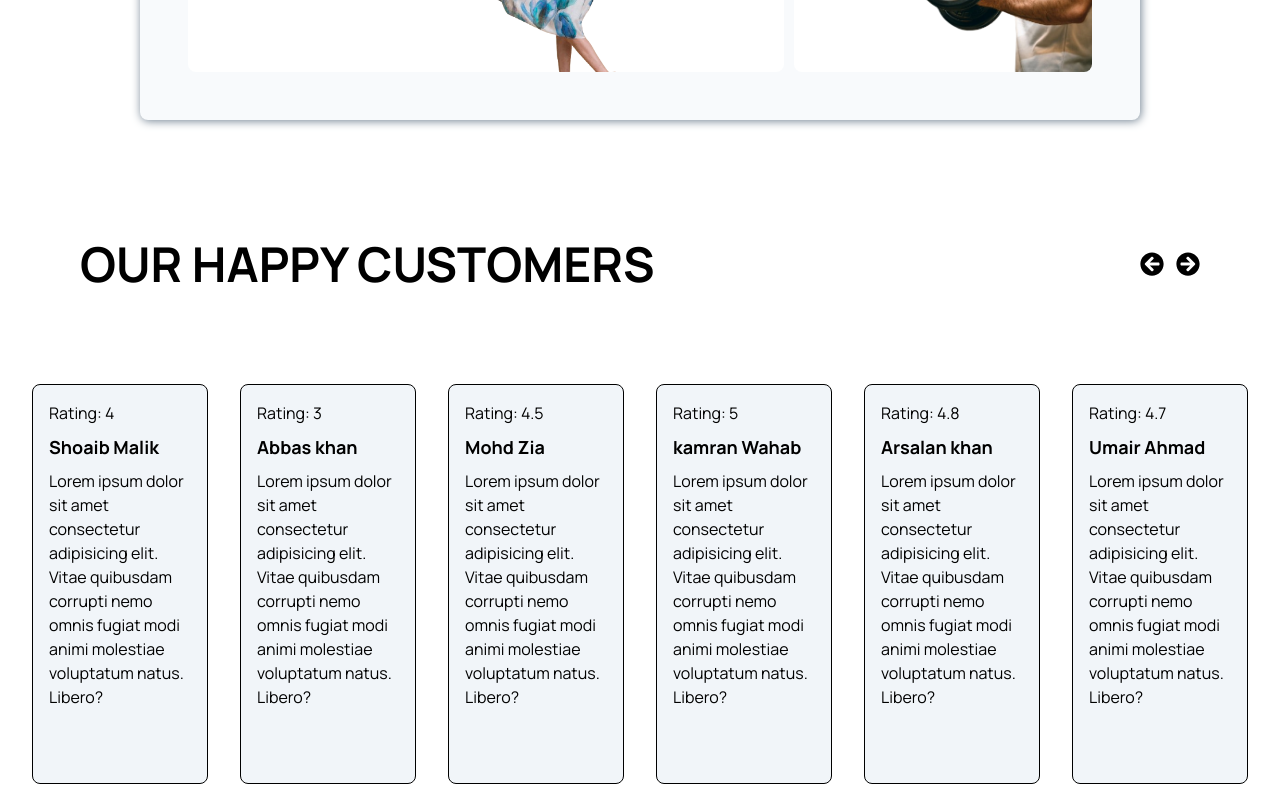
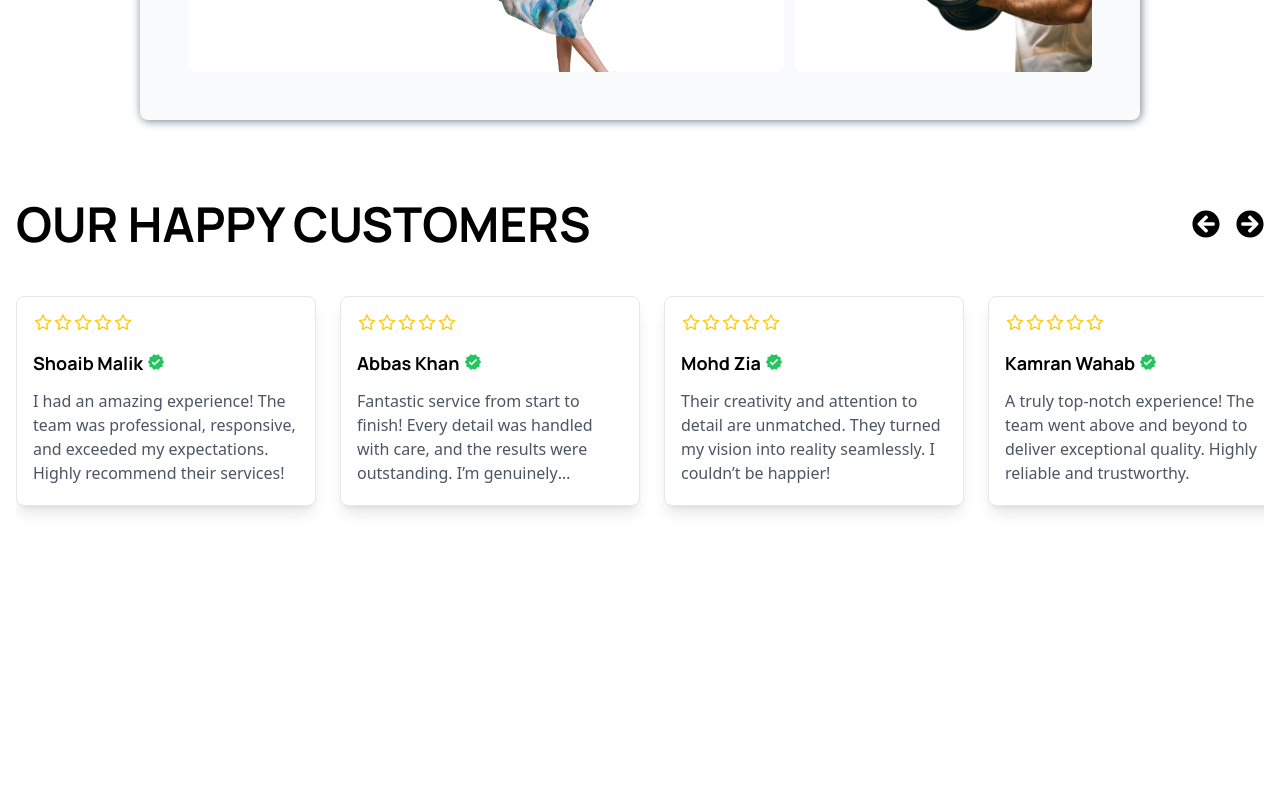
Before and after one commit to Kaleem362/Management, a React (Vite) app: page / in a window 1280 px wide. Shown: the part 2344-3144 px from the top of the page. After the commit the page ends 2914 px from the top, so only its background shows below. Built offline with nearby package versions, Linux system fonts and the light colour scheme; no server answers.

Commit message:
changes made to the the json data and added some icons , also added the testimonial

```diff
--- a/src/Components/BrowsebyDressStyle.jsx
+++ b/src/Components/BrowsebyDressStyle.jsx
@@ -3,7 +3,7 @@ import { Store } from "../store/Context";
 
 const BrowsebyDressStyle = () => {
   const { dressImages } = useContext(Store);
-  console.log("Dress Images:", dressImages);
+  // console.log("Dress Images:", dressImages);
   return (
     <div className="flex items-center justify-center w-full pb-10 bg-white px-auto">
       <div className="choose-category-container w-[1000px] rounded-lg shadow-cardShadow px-12 bg-slate-50 pb-12">
@@ -14,7 +14,7 @@ const BrowsebyDressStyle = () => {
         <div className="bg-slate-50 flex gap-1 mb-2.5">
           {/* First div - 200px */}
           <div className="w-[300px] h-[200px] text-center bg-white flex justify-end gap-4 items-end p-2 flex-col rounded-lg hover:bg-slate-300 cursor-pointer">
-            <h3 className="flex items-center mx-auto pt-[12px] text-2xl font-bold font-Manrope">
+            <h3 className="flex items-center mx-auto pt-[12px] text-3xl font-bold font-Manrope">
               Casual
             </h3>
             <img
@@ -26,7 +26,7 @@ const BrowsebyDressStyle = () => {
 
           {/* Second div - 400px */}
           <div className="w-[600px] h-[200px] bg-white mx-2 flex justify-center items-center object-cover  rounded-lg overflow-hidden hover:bg-slate-300 cursor-pointer">
-            <h3 className="ml-4 text-2xl font-bold font-Manrope">Formal</h3>
+            <h3 className="ml-4 text-3xl font-bold font-Manrope">Formal</h3>
             <img
               src={dressImages.formal}
               alt="placeholder"
@@ -39,7 +39,7 @@ const BrowsebyDressStyle = () => {
         <div className="flex gap-2.5">
           {/* Third div - 400px */}
           <div className="cursor-pointer w-[600px] relative h-[200px] bg-white flex justify-end overflow-hidden items-center p-2 rounded-lg hover:bg-slate-300">
-            <h3 className="absolute flex justify-start px-4 text-2xl font-bold top-4 left-2 font-Manrope">
+            <h3 className="absolute flex justify-start px-4 text-3xl font-bold top-4 left-2 font-Manrope">
               Party
             </h3>
             <img
@@ -51,7 +51,7 @@ const BrowsebyDressStyle = () => {
 
           {/* Fourth div - 200px */}
           <div className="cursor-pointer w-[300px] h-[200px] overflow-hidden bg-white relative rounded-lg flex justify-end items-end hover:bg-slate-300">
-            <h3 className="absolute text-2xl font-bold font-Manrope top-3 left-3">
+            <h3 className="absolute text-3xl font-bold font-Manrope top-3 left-3">
               Gym
             </h3>
             <img
--- a/src/Components/HeroProduct.jsx
+++ b/src/Components/HeroProduct.jsx
@@ -7,7 +7,7 @@ const HeroProduct = () => {
   const { products } = useContext(Store);
 
   useEffect(() => {
-    console.log(products); // Ensure the products are being logged correctly
+    // console.log(products); // Ensure the products are being logged correctly
   }, [products]);
 
   const renderStars = (rate) => {
--- a/src/Components/Testimontial.jsx
+++ b/src/Components/Testimontial.jsx
@@ -1,44 +1,101 @@
-import React, { useState, useEffect, useContext } from "react";
+import React, { useContext, useRef } from "react";
 import { FaArrowCircleLeft, FaArrowCircleRight } from "react-icons/fa";
-import { Customers } from "./testimonialData";
 import { Store } from "../store/Context";
+import { AiFillStar, AiOutlineStar, AiOutlineVerified } from "react-icons/ai";
+import { MdVerified } from "react-icons/md";
+const Testimonial = () => {
+  const { customers } = useContext(Store);
+  const scrollContainerRef = useRef(null);
 
-const Testimontial = () => {
-  const { customers } = useContext(Store);
+  const scrollLeft = () => {
+    if (scrollContainerRef.current) {
+      scrollContainerRef.current.scrollBy({
+        left: -350,
+        behavior: "smooth",
+      });
+    }
+  };
 
-  // Populate customers from JSON data
+  const scrollRight = () => {
+    if (scrollContainerRef.current) {
+      scrollContainerRef.current.scrollBy({
+        left: 350,
+        behavior: "smooth",
+      });
+    }
+  };
+
+  const StarRating = ({ rating }) => {
+    const totalStars = 5;
+    const stars = [];
+
+    // Convert rating to number and ensure it's between 0 and 5
+    const normalizedRating = Math.min(Math.max(Number(rating) || 0, 0), 5);
+
+    for (let i = 1; i <= totalStars; i++) {
+      stars.push(
+        <span key={i}>
+          {i <= normalizedRating ? (
+            <AiFillStar className="text-xl text-yellow-400" />
+          ) : (
+            <AiOutlineStar className="text-xl text-yellow-400" />
+          )}
+        </span>
+      );
+    }
+
+    return <div className="flex">{stars}</div>;
+  };
 
   return (
-    <div className="testimonial-container">
-      {/* Header */}
-      <div className="flex items-center justify-between p-20 header-bar">
-        <h1 className="text-5xl font-bold uppercase font-Manrope">
+    <section className="px-4 py-10 testimonial-container">
+      {/* Header Section */}
+      <div className="flex items-center justify-between mx-auto mb-10 max-w-7xl">
+        <h1 className="text-3xl font-bold uppercase md:text-5xl font-Manrope">
           Our Happy Customers
         </h1>
-        <div className="flex gap-3 left-right-arrow">
-          <FaArrowCircleLeft size={24} />
-          <FaArrowCircleRight size={24} />
+        <div className="flex gap-4">
+          <button
+            onClick={scrollLeft}
+            className="transition-opacity hover:opacity-75"
+            aria-label="Scroll left"
+          >
+            <FaArrowCircleLeft size={28} />
+          </button>
+          <button
+            onClick={scrollRight}
+            className="transition-opacity hover:opacity-75"
+            aria-label="Scroll right"
+          >
+            <FaArrowCircleRight size={28} />
+          </button>
         </div>
       </div>
-      {/* height: 300px; width: 300px; display: flex ; flex-direction: column;
-      gap: 10px; font-family: 'Manrope'; padding: 10px; margin: 0px 10px; */}
 
-      <div className="flex w-full p-4 overflow-x-scroll bg-yellow">
+      <div
+        ref={scrollContainerRef}
+        className="flex gap-6 pb-4 overflow-x-auto scrollbar-hide scroll-smooth"
+        style={{ scrollbarWidth: "none", msOverflowStyle: "none" }}
+      >
         {customers.map((customer, index) => (
           <div
             key={index}
-            className="customer-card w-[400px]  h-[400px] whitespace-normal flex flex-col gap-2 font-Manrope p-4 mx-4 bg-slate-100 rounded-lg border border-black"
+            className="flex-shrink-0 w-[300px] h-[210px] my-2 bg-white rounded-lg shadow-lg p-4 border border-gray-200 transition-transform hover:scale-[1.02]"
           >
-            <span className="rating text-start font-Manrope">
-              {`Rating: ${customer.rating}`}
-            </span>
-            <h3 className="text-lg font-bold name">{customer.name}</h3>
-            <p className="break-words">{customer.desc}</p>
+            <div className="flex items-center gap-2 mb-4">
+              {/* <span className="font-medium"></span> */}
+              <StarRating rating={customer.rate} />
+            </div>
+            <h3 className="flex items-start justify-start gap-1 mb-3 text-lg font-bold font-Manrope">
+              {customer.name}
+              <MdVerified className="mt-1 text-green-500" />
+            </h3>
+            <p className="text-gray-600 line-clamp-4">{customer.desc}</p>
           </div>
         ))}
       </div>
-    </div>
+    </section>
   );
 };
 
-export default Testimontial;
+export default Testimonial;
--- a/src/Components/testimonialData.jsx
+++ b/src/Components/testimonialData.jsx
@@ -2,31 +2,61 @@ export const Customers = [
   {
     rating: 4,
     name: "Shoaib Malik",
-    desc: "Lorem ipsum dolor sit amet consectetur adipisicing elit. Vitae quibusdam corrupti nemo omnis fugiat modi animi molestiae voluptatum natus. Libero?",
+    desc: "I had an amazing experience! The team was professional, responsive, and exceeded my expectations. Highly recommend their services!",
+  },
+  {
+    rating: 5,
+    name: "Abbas Khan",
+    desc: "Fantastic service from start to finish! Every detail was handled with care, and the results were outstanding. I’m genuinely impressed!",
+  },
+  {
+    rating: 4,
+    name: "Mohd Zia",
+    desc: "Their creativity and attention to detail are unmatched. They turned my vision into reality seamlessly. I couldn’t be happier!",
   },
   {
     rating: 3,
-    name: "Abbas khan",
-    desc: "Lorem ipsum dolor sit amet consectetur adipisicing elit. Vitae quibusdam corrupti nemo omnis fugiat modi animi molestiae voluptatum natus. Libero?",
+    name: "Kamran Wahab",
+    desc: "A truly top-notch experience! The team went above and beyond to deliver exceptional quality. Highly reliable and trustworthy.",
   },
   {
-    rating: 4.5,
-    name: "Mohd Zia",
-    desc: "Lorem ipsum dolor sit amet consectetur adipisicing elit. Vitae quibusdam corrupti nemo omnis fugiat modi animi molestiae voluptatum natus. Libero?",
+    rating: 4,
+    name: "Arsalan Khan",
+    desc: "Exceptional customer service and flawless execution! Their dedication and professionalism are truly commendable. I will definitely return for more projects.",
+  },
+  {
+    rating: 4,
+    name: "Umair Ahmad",
+    desc: "This was hands-down the best decision I made. The outcome was better than I could have ever imagined. Thank you so much!",
   },
   {
     rating: 5,
-    name: "kamran Wahab",
-    desc: "Lorem ipsum dolor sit amet consectetur adipisicing elit. Vitae quibusdam corrupti nemo omnis fugiat modi animi molestiae voluptatum natus. Libero?",
+    name: "Ayesha Noor",
+    desc: "Working with this team was a game changer. They understood my needs and delivered results beyond expectations. I’m absolutely thrilled!",
   },
   {
-    rating: 4.8,
-    name: "Arsalan khan",
-    desc: "Lorem ipsum dolor sit amet consectetur adipisicing elit. Vitae quibusdam corrupti nemo omnis fugiat modi animi molestiae voluptatum natus. Libero?",
+    rating: 2,
+    name: "Ali Rehman",
+    desc: "While the service was decent, I felt there were a few areas that could use improvement. It was a good experience, but not without its challenges.",
   },
   {
-    rating: 4.7,
-    name: "Umair Ahmad",
-    desc: "Lorem ipsum dolor sit amet consectetur adipisicing elit. Vitae quibusdam corrupti nemo omnis fugiat modi animi molestiae voluptatum natus. Libero?",
+    rating: 5,
+    name: "Zara Sheikh",
+    desc: "I am extremely impressed with the professionalism and attention to detail. They exceeded all my expectations and I couldn't be happier with the final product!",
+  },
+  {
+    rating: 3,
+    name: "Hassan Ali",
+    desc: "The service was solid, but I expected more in terms of creativity. Still, a great team to work with and I would recommend them for standard projects.",
+  },
+  {
+    rating: 4,
+    name: "Nida Farooq",
+    desc: "The team was fantastic, ensuring that everything was executed perfectly. I will definitely be working with them again on future projects!",
+  },
+  {
+    rating: 5,
+    name: "Faisal Ahmad",
+    desc: "Exceeded all my expectations! The attention to detail and the results were phenomenal. Highly recommend their services for anyone looking for top-notch work.",
   },
 ];
--- a/src/store/Context.jsx
+++ b/src/store/Context.jsx
@@ -23,7 +23,7 @@ export const StoreProvider = ({ children }) => {
       const response = await fetch("https://fakestoreapi.com/products/");
       const data = await response.json();
       setProducts(data);
-      console.table(data);
+      // console.table(data);
     } catch (error) {
       console.error(error);
     }
@@ -34,7 +34,7 @@ export const StoreProvider = ({ children }) => {
   }, []);
 
   useEffect(() => {
-    console.log(products);
+    // console.log(products);
   }, [products]);
 
   useEffect(() => {
```
